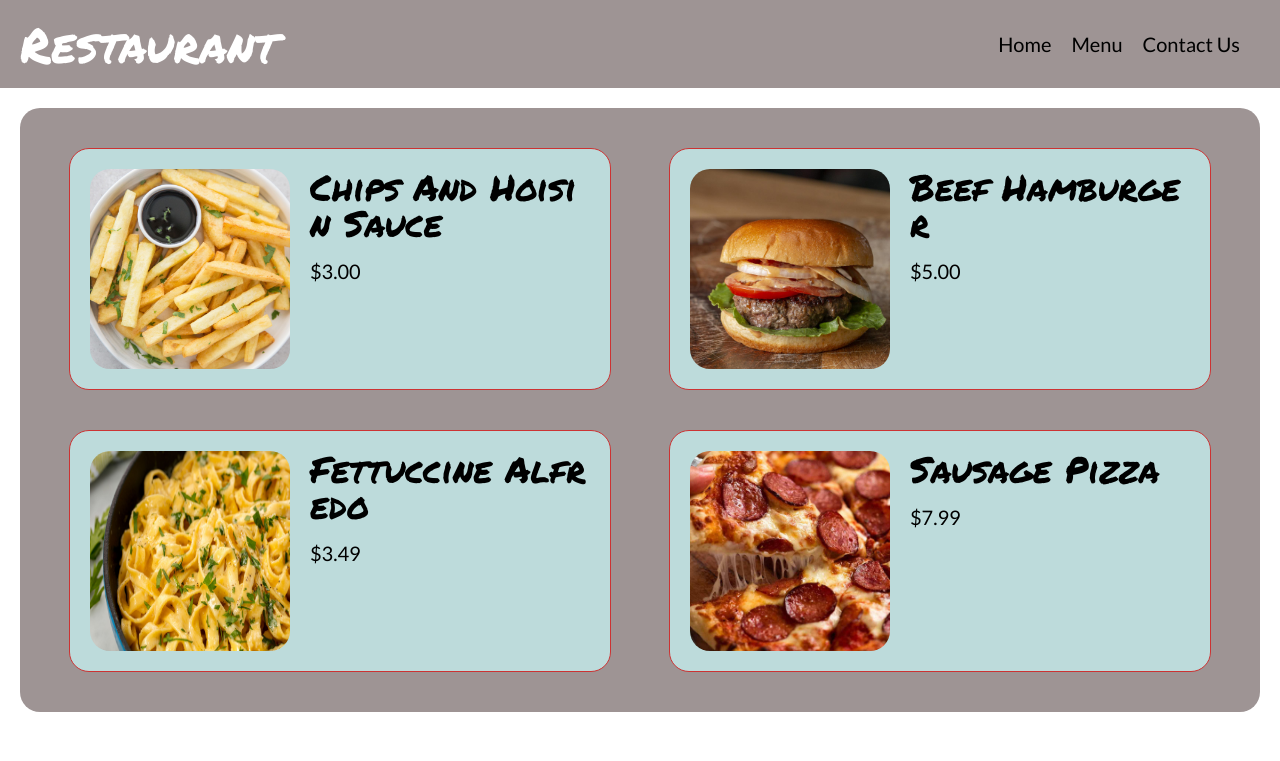
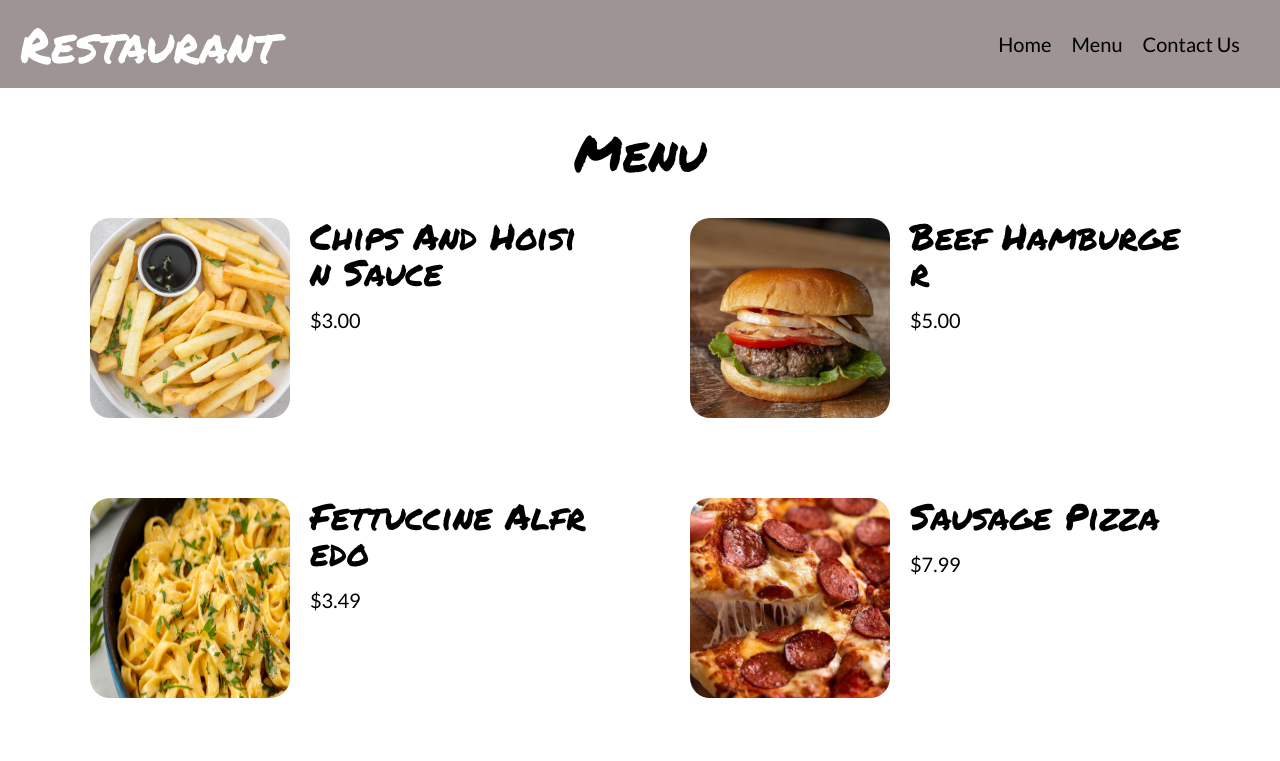
Before and after one commit to NiteArie/restaurant, a website built with webpack: page dist/index.html in a window 1280 px wide. Built offline with nearby package versions, Linux system fonts and the light colour scheme.

Commit message:
[Update] Menu done

```diff
--- a/assets/style/style.css
+++ b/assets/style/style.css
@@ -112,11 +112,19 @@ body {
     max-width: 1440px;
     margin: 20px;
     padding: 20px;
+    border-radius: 20px;
+}
+
+.menu__title {
+    text-align: center;
+    font-family: 'Permanent Marker', cursive;
+    font-size: 50px;
+}
+
+.menu__content {
     display: flex;
     justify-content: space-around;
     flex-wrap: wrap;
-    border-radius: 20px;
-    background-color: hsl(0, 5%, 60%);
 }
 
 .menu__item {
@@ -124,8 +132,6 @@ body {
     display: flex;
     margin: 20px;
     padding: 20px;
-    background-color: hsl(180, 30%, 80%);
-    border: 1px solid hsl(0, 60%, 50%);
     border-radius: 20px;
 }
 
--- a/src/modules/menu.js
+++ b/src/modules/menu.js
@@ -47,14 +47,29 @@ function createMenuItem({ image, title, price}) {
     return menuItem;
 }
 
+function createMenuHeader() {
+    let title = document.createElement("h2");
+
+    title.textContent = "Menu";
+
+    title.classList.add("menu__title");
+
+    return title;
+}
+
 function createMenuContent() {
-    let menu = document.createElement("menu");
+    let menu = document.createElement("div");
+    let menuContent = document.createElement("div");
 
     menu.classList.add("menu");
+    menuContent.classList.add("menu__content");
 
     _data.forEach((item) => {
-        menu.appendChild(createMenuItem(item));
+        menuContent.appendChild(createMenuItem(item));
     })
+
+    menu.appendChild(createMenuHeader());
+    menu.appendChild(menuContent);
 
     return menu;
 }
```
Also changed, not shown: dist/main.js.
